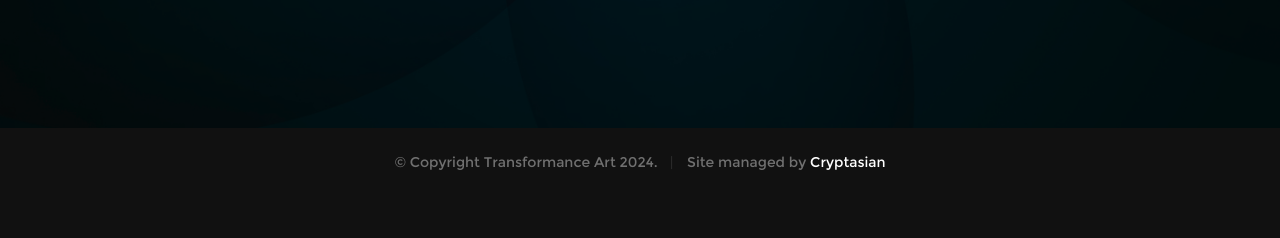
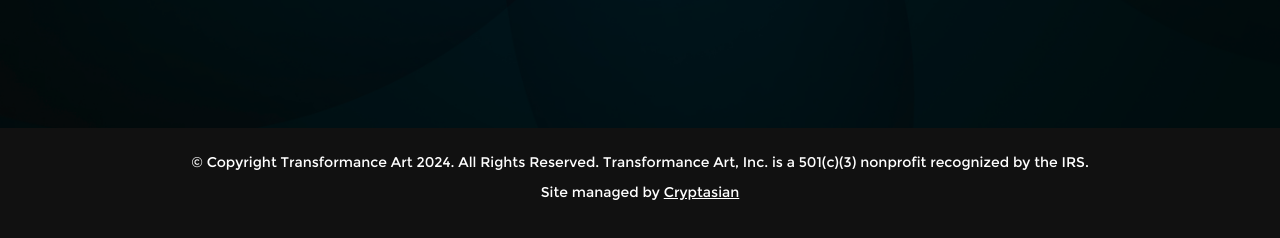
Before and after one commit to cryptasian/transformance-art, a plain HTML site: page index.html in a window 1280 px wide. Shown: the part 3370-3608 px from the top of the page. Before the commit the page ends 3568 px from the top, so only its background shows below. Drawn offline with Linux system fonts and the light colour scheme; a script that the page names is missing.

Commit message:
Add 501c3 to footer.

```diff
--- a/css/main.css
+++ b/css/main.css
@@ -2726,7 +2726,7 @@ html[data-useragent*='MSIE 10.0'] .scrolldown,
 #clients .owl-carousel .owl-dots .owl-dot {
   display: inline-block;
   zoom: 1;
-  *display: inline;
+  display: inline;
 }
 #clients .owl-carousel .owl-dots .owl-dot span {
   width: 9px;
@@ -3055,6 +3055,7 @@ footer {
 }
 footer a, footer a:visited {
   color: #FFFFFF;
+  text-decoration: underline;
 }
 footer a:hover, footer a:focus {
   color: #e6c16f;
@@ -3148,6 +3149,9 @@ footer h4.h05::after {
   text-align: center;
   font-family: "montserrat-regular", sans-serif;
   font-size: 1.4rem;
+}
+.copyright {
+  color: white;
 }
 .footer-bottom .copyright span {
   display: inline-block;
--- a/index.html
+++ b/index.html
@@ -325,8 +325,7 @@
 
       		<div class="col-twelve">
 	      		<div class="copyright">
-		         	<span>© Copyright Transformance Art 2024.</span>
-		         	<span>Site managed by <a href="https://cryptasian.com" target="_blank">Cryptasian</a></span>
+					<p>© Copyright Transformance Art 2024. All Rights Reserved. Transformance Art, Inc. is a 501(c)(3) nonprofit recognized by the IRS.<br>Site managed by <a href="https://cryptasian.com" target="_blank">Cryptasian</a></p>
 		         </div>
 
 
```
Also changed, not shown: about.html (+1 -2 lines), nuevo-tango-program.html (+1 -2 lines), nuevo-tango.html (+1 -2 lines).
